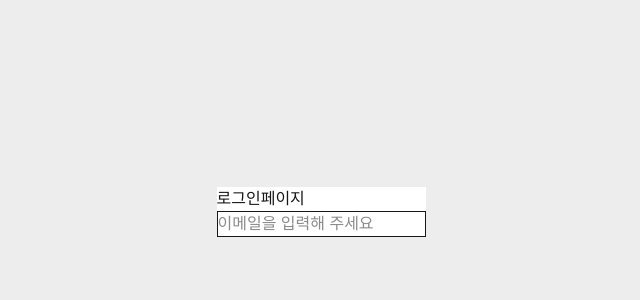
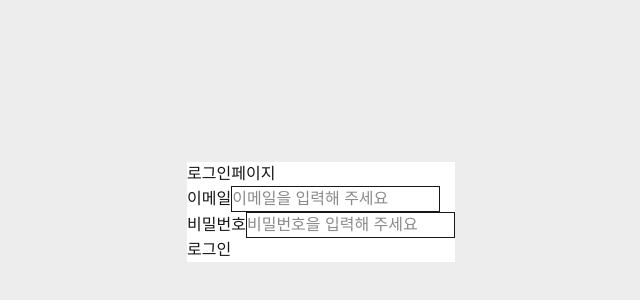
Before and after one commit to KimTaeEun1632/AI-Nail-Art, a Next.js app: page /auth/signIn in a window 1280 px wide. Shown: the part 188-488 px from the top of the page, without its empty margins (319-959 px from the left). Built offline with nearby package versions, Linux system fonts and the light colour scheme.

Commit message:
feat: 로그인 로직 구현(스타일 x)

```diff
--- /dev/null
+++ b/src/components/Common/SignInput.jsx
@@ -0,0 +1,33 @@
+import React, { forwardRef } from "react";
+
+const SignInput = forwardRef(
+  (
+    {
+      label,
+      placeholder,
+      name,
+      type,
+      isError,
+      errorMessage,
+      disabled,
+      ...props
+    },
+    ref
+  ) => {
+    return (
+      <div>
+        <label htmlFor={name}>{label}</label>
+        <input
+          placeholder={placeholder}
+          name={name}
+          type={type}
+          ref={ref}
+          {...props}
+          disabled={disabled}
+        />
+        {isError && <div>{errorMessage}</div>}
+      </div>
+    );
+  }
+);
+export default SignInput;
--- a/src/pages/api/auth/[...nextauth].jsx
+++ b/src/pages/api/auth/[...nextauth].jsx
@@ -14,13 +14,13 @@
       name: "Credentials",
       type: "credentials",
       credentials: {
-        username: { label: "Email", type: "text" },
+        email: { label: "Email", type: "text" },
         password: { label: "Password", type: "password" },
       },
       async authorize(credentials, req) {
         try {
           const response = await auth.signIn({
-            email: credentials.username,
+            email: credentials.email,
             password: credentials.password,
           });
           const { user, accessToken, refreshToken } = response;
@@ -81,7 +81,7 @@
   secret: process.env.NEXTAUTH_SECRET,
 
   pages: {
-    signIn: "auth/signin",
+    signIn: "/auth/signin",
   },
 };
 
--- a/src/pages/auth/signIn.jsx
+++ b/src/pages/auth/signIn.jsx
@@ -3,6 +3,9 @@
 import { USER_INPUT_VALIDATION } from "@/constants/user";
 import { useForm } from "react-hook-form";
 import EmptyLayout from "@/components/Layout/EmptyLayout";
+import SignInput from "@/components/Common/SignInput";
+import { signIn } from "next-auth/react";
+import { useRouter } from "next/router";
 
 const { email, password } = USER_INPUT_VALIDATION;
 
@@ -32,22 +35,55 @@
 };
 
 const signin = () => {
-  const { fromState, register, handleSubmit } = useForm({
+  const { formState, register, handleSubmit } = useForm({
     defaultValues: { email: "", password: "" },
     mode: "onBlur",
   });
 
+  const router = useRouter();
+
+  const { isValid, errors } = formState;
+
+  const onSubmit = async (data) => {
+    const { email, password } = data;
+    const res = await signIn("credentials", {
+      redirect: false,
+      email: email,
+      password: password,
+    });
+
+    if (res?.error) {
+      alert("로그인에 실패했습니다.");
+    } else {
+      router.push("/test");
+    }
+  };
   return (
     <div className="min-h-screen flex items-center justify-center bg-[#ededed]">
       <div className="bg-white">
         로그인페이지
-        <form>
-          <input
+        <form onSubmit={handleSubmit(onSubmit)}>
+          <SignInput
             className="border "
+            label="이메일"
             placeholder="이메일을 입력해 주세요"
             type="email"
+            isError={errors.email}
+            errorMessage={errors.email?.message}
             {...register("email", rules.emailRules)}
           />
+          <SignInput
+            className="border "
+            label="비밀번호"
+            placeholder="비밀번호을 입력해 주세요"
+            type="password"
+            isError={errors.password}
+            errorMessage={errors.password?.message}
+            {...register("password", rules.passwordRules)}
+          />
+          <button type="submit" disabled={!isValid}>
+            로그인
+          </button>
         </form>
       </div>
     </div>
```
